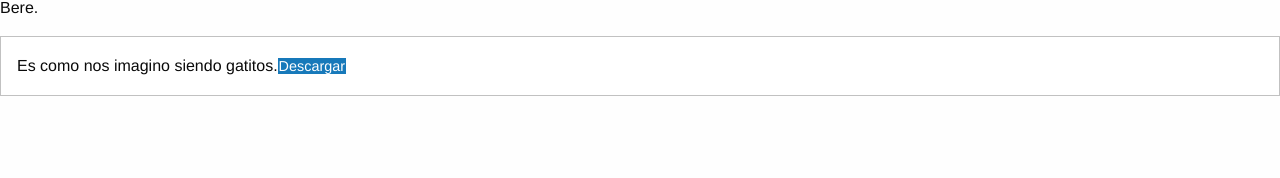
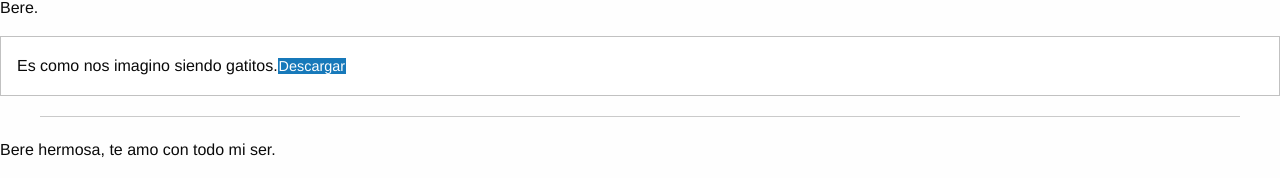
Before and after one commit to muttondoto/Website, a Flask app: template templates/Bere.html in a window 1280 px wide. Shown: the part 4208-4386 px from the top of the page. Before the commit the page ends 4304 px from the top, so only its background shows below. Run offline with Flask 3, Linux system fonts and the light colour scheme; the template is opened without the code that fills it, so the values that code supplies are empty; some libraries are stand-ins or nearby versions.

Commit message:
el amor de mi vida

```diff
--- a/templates/Bere.html
+++ b/templates/Bere.html
@@ -84,5 +84,7 @@ Desde hace años no dejo de preguntarme cada noche qué es lo que realmente es v
           </ul>
         </div>
       </div>
+      <hr>
+      <p>Bere hermosa, te amo con todo mi ser.</p>
   </body>
 </html>
```
